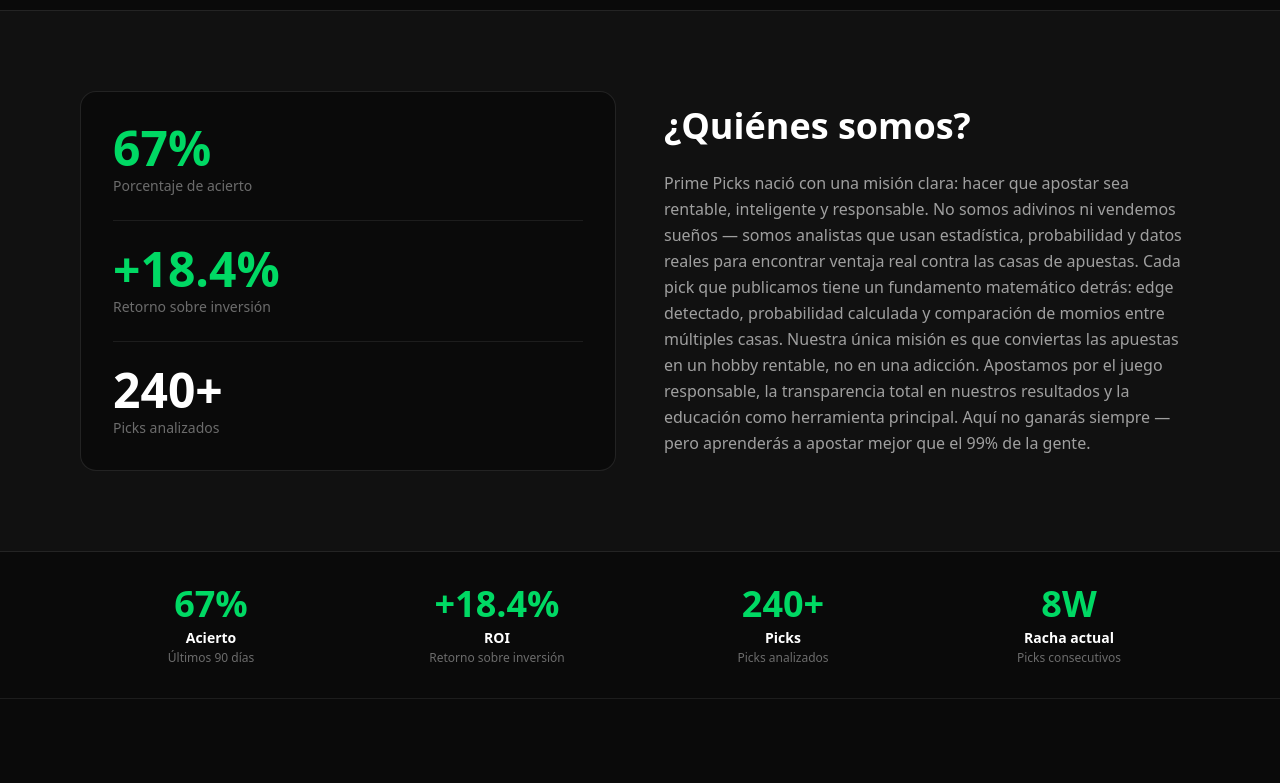
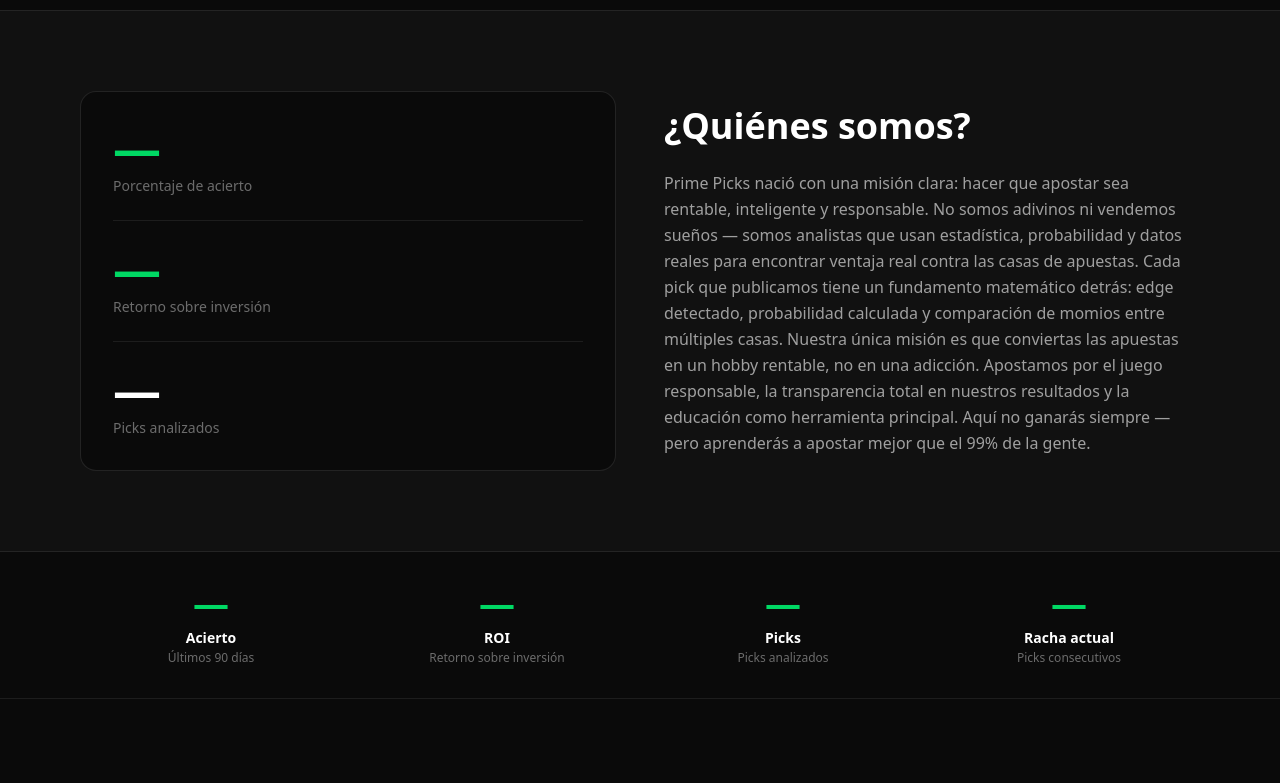
Before and after one commit to miguelcordova2799/prime-picks, a React (Vite) app: page / in a window 1280 px wide. Shown: the part 940-1723 px from the top of the page. Built offline with nearby package versions, Linux system fonts and the light colour scheme; no server answers; the database is empty.

Commit message:
fix: estadisticas reales desde supabase, quitar datos falsos

```diff
--- a/src/pages/Landing.jsx
+++ b/src/pages/Landing.jsx
@@ -1,6 +1,7 @@
 import { Link } from 'react-router-dom'
 import { useState, useEffect } from 'react'
 import { TrendingUp, Shield, Zap, Star, CheckCircle, Lock, Target, BookOpen, Newspaper, Users, BarChart2, AlertTriangle } from 'lucide-react'
+import { supabase } from '../lib/supabase'
 
 /* ── TRANSLATIONS ─────────────────────────────────────────── */
 const T = {
@@ -256,7 +257,47 @@
 
 const SERVICE_ICONS = [Target, BookOpen, Newspaper, Users]
 
-const STAT_VALUES = ['67%', '+18.4%', '240+', '8W']
+/* ── LIVE STATS FROM SUPABASE ──────────────────────────────── */
+function usePickStats() {
+  const [stats, setStats] = useState({ hitRate: null, roi: null, total: null, streak: null })
+
+  useEffect(() => {
+    async function load() {
+      const { data } = await supabase
+        .from('picks')
+        .select('result, odds')
+        .order('published_at', { ascending: false })
+
+      if (!data || data.length === 0) return
+
+      const resolved = data.filter(p => p.result !== 'pending')
+      const won = resolved.filter(p => p.result === 'won')
+      const lost = resolved.filter(p => p.result === 'lost')
+
+      const hitRate = resolved.length > 0
+        ? Math.round((won.length / resolved.length) * 100)
+        : null
+
+      const roiRaw = resolved.length > 0
+        ? ((won.reduce((s, p) => s + (parseFloat(p.odds) - 1), 0) - lost.length) / resolved.length) * 100
+        : null
+      const roi = roiRaw !== null ? Math.round(roiRaw * 10) / 10 : null
+
+      // Consecutive wins from most recent resolved pick
+      let streak = 0
+      for (const p of data) {
+        if (p.result === 'pending') continue
+        if (p.result === 'won') streak++
+        else break
+      }
+
+      setStats({ hitRate, roi, total: data.length, streak })
+    }
+    load()
+  }, [])
+
+  return stats
+}
 
 /* ── COMPONENT ────────────────────────────────────────────── */
 export default function Landing() {
@@ -269,6 +310,15 @@
     window.addEventListener('pp:langchange', handler)
     return () => window.removeEventListener('pp:langchange', handler)
   }, [])
+
+  const { hitRate, roi, total, streak } = usePickStats()
+
+  const fmtHit    = hitRate !== null ? `${hitRate}%`                        : '—'
+  const fmtRoi    = roi     !== null ? `${roi >= 0 ? '+' : ''}${roi}%`     : '—'
+  const fmtTotal  = total   !== null && total > 0 ? `${total}`              : '—'
+  const fmtStreak = streak  > 0 ? `${streak}W`                              : '—'
+
+  const STAT_LIVE = [fmtHit, fmtRoi, fmtTotal, fmtStreak]
 
   const t = T[lang]
 
@@ -322,15 +372,15 @@
             {/* Left: visual stats card */}
             <div className="bg-[#0A0A0A] border border-white/10 rounded-2xl p-8 space-y-0">
               <div className="pb-6">
-                <div className="text-5xl font-black text-[#00D964]">67%</div>
+                <div className="text-5xl font-black text-[#00D964]">{fmtHit}</div>
                 <div className="text-sm text-white/40 mt-1">{t.aboutStat1}</div>
               </div>
               <div className="border-t border-white/8 py-6">
-                <div className="text-5xl font-black text-[#00D964]">+18.4%</div>
+                <div className="text-5xl font-black text-[#00D964]">{fmtRoi}</div>
                 <div className="text-sm text-white/40 mt-1">{t.aboutStat2}</div>
               </div>
               <div className="border-t border-white/8 pt-6">
-                <div className="text-5xl font-black text-white">240+</div>
+                <div className="text-5xl font-black text-white">{fmtTotal}</div>
                 <div className="text-sm text-white/40 mt-1">{t.aboutStat3}</div>
               </div>
             </div>
@@ -354,7 +404,7 @@
           <div className="grid grid-cols-2 md:grid-cols-4 gap-6">
             {t.stats.map(({ label, sub }, i) => (
               <div key={i} className="text-center">
-                <div className="text-3xl md:text-4xl font-black text-[#00D964] mb-1">{STAT_VALUES[i]}</div>
+                <div className="text-3xl md:text-4xl font-black text-[#00D964] mb-1">{STAT_LIVE[i]}</div>
                 <div className="text-sm font-semibold text-white mb-0.5">{label}</div>
                 <div className="text-xs text-white/40">{sub}</div>
               </div>
@@ -474,24 +524,6 @@
               <PlanCard key={plan.name} plan={plan} t={t} />
             ))}
           </div>
-        </div>
-      </section>
-
-      {/* ── TESTIMONIALS ── */}
-      <section className="max-w-6xl mx-auto px-4 py-20">
-        <div className="text-center mb-12">
-          <h2 className="text-3xl font-black mb-3">{t.testimonialsTitle}</h2>
-        </div>
-        <div className="grid md:grid-cols-3 gap-5">
-          {t.testimonials.map(({ name, city, text }) => (
-            <div key={name} className="p-6 rounded-xl bg-[#111111] border border-white/8">
-              <div className="flex gap-0.5 mb-4">
-                {[1,2,3,4,5].map(i => <Star key={i} size={13} className="fill-[#EF9F27] text-[#EF9F27]" />)}
-              </div>
-              <p className="text-white/70 text-sm leading-relaxed mb-4">"{text}"</p>
-              <div className="text-xs text-white/40">{name} · {city}</div>
-            </div>
-          ))}
         </div>
       </section>
 
```
